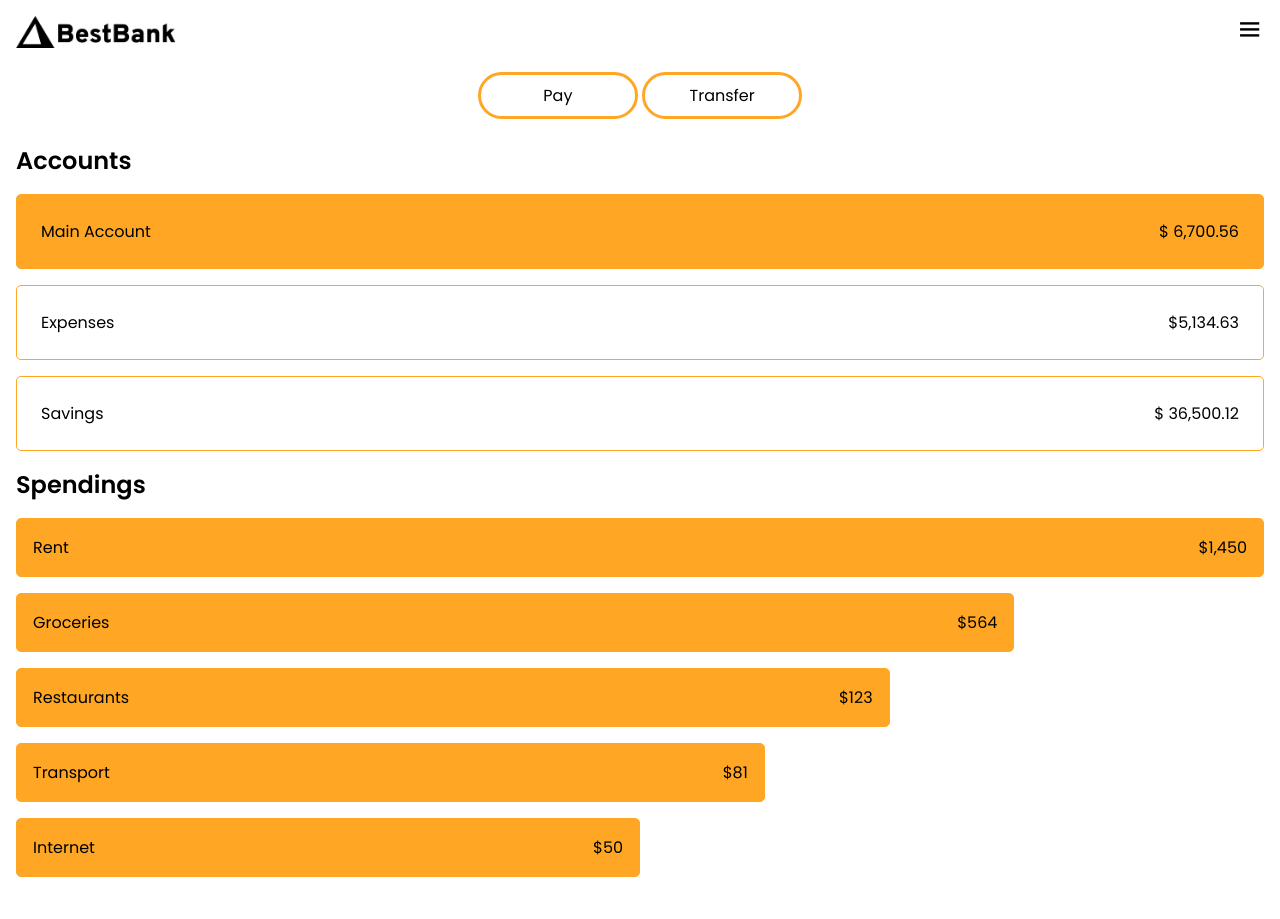
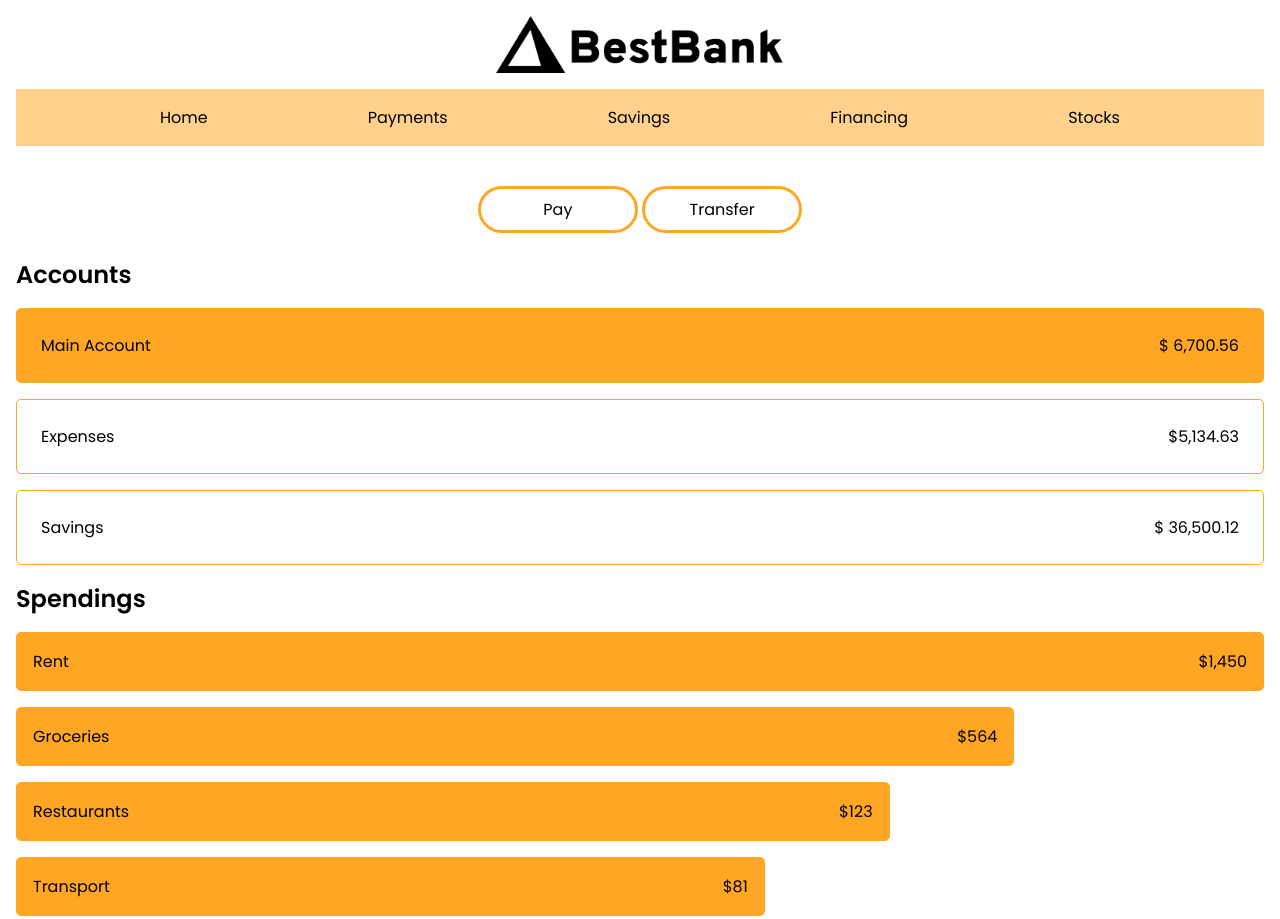
Before and after one commit to rabin-thami/BestBank, a plain HTML site: page index.html in a window 1280 px wide. Shown: the top 919 px of the page. Before the commit the page ends 893 px from the top, so only its background shows below. Drawn offline with nearby package versions, Linux system fonts and the light colour scheme.

Commit message:
add desktop

```diff
--- a/css/style.css
+++ b/css/style.css
@@ -23,10 +23,10 @@ nav img {
 }
 
 /*Mobile Menus*/
-.hidden {
+.mobile-menu {
     display: none;
-    visibility: hidden;
 }
+
 .mobile-menu ul {
     margin: 1em 0;
     list-style: none;
@@ -41,7 +41,6 @@ nav img {
 }
 
 /*Hero BUtton section */
-
 .hero-btn-section {
     margin: 1.5em 1em;
     text-align: center;
@@ -77,10 +76,10 @@ nav img {
 
 .account-section ul li:hover,
 .account-section ul li:active,
-.active,
 .hero-btn-section button:hover,
 .mobile-menu ul li:hover,
-.mobile-menu ul li:active
+.mobile-menu ul li:active,
+.active
 {
     background-color: #FFA724;
     cursor: pointer;
@@ -99,3 +98,40 @@ nav img {
     border-radius: 5px;
     background-color: #FFA724;
 }
+
+
+@media only screen and (min-width: 768px) {
+    header {
+        display: flex;
+        justify-content: center;
+        flex-direction: column;
+    }
+
+    header nav img {
+        margin: 0 auto;
+        width: 18em;
+    }
+
+    header nav .bx {
+        display: none;
+    }
+
+    header .mobile-menu {
+        display: block;
+    }
+
+    .mobile-menu ul {
+        margin: 1em 0;
+        list-style: none;
+        display: flex;
+        justify-content: space-evenly;
+        background-color: #FFD18C;
+    }
+
+    .mobile-menu ul li {
+        text-align: center;
+        padding: 1em;
+        justify-content: center;
+        transition: all ease 0.5s;
+    }
+}
--- a/index.html
+++ b/index.html
@@ -16,7 +16,7 @@
             <img src="image/bestbank_logo.png" alt="best bank logo">
             <i class='bx bx-menu'></i>
         </nav>
-        <aside class="mobile-menu hidden">
+        <aside class="mobile-menu">
             <ul>
                 <li>Home</li>
                 <li>Payments</li>
--- a/scripts/index.js
+++ b/scripts/index.js
@@ -114,11 +114,10 @@ const toggleMenu = document.querySelector('.mobile-menu');
 
 menuBtn.addEventListener('click', () => {
     if (menuBtn.classList.contains('bx-menu')) {
-
         menuBtn.classList.replace('bx-menu', 'bx-x');
-        toggleMenu.classList.remove('hidden');
+        toggleMenu.style.display = "block";
     } else {
         menuBtn.classList.replace('bx-x', 'bx-menu');
-        toggleMenu.classList.add('hidden');
+        toggleMenu.style.display = "none";
     }
 });
```
